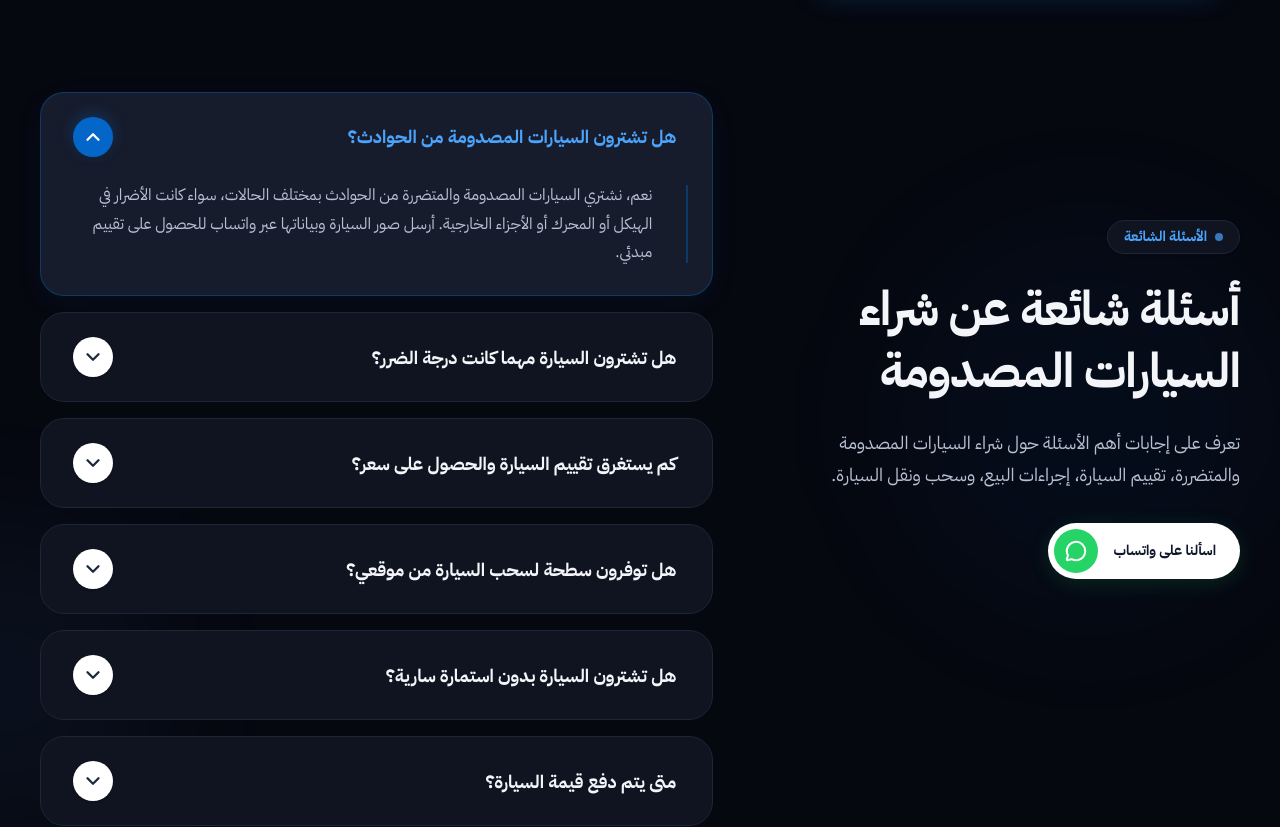
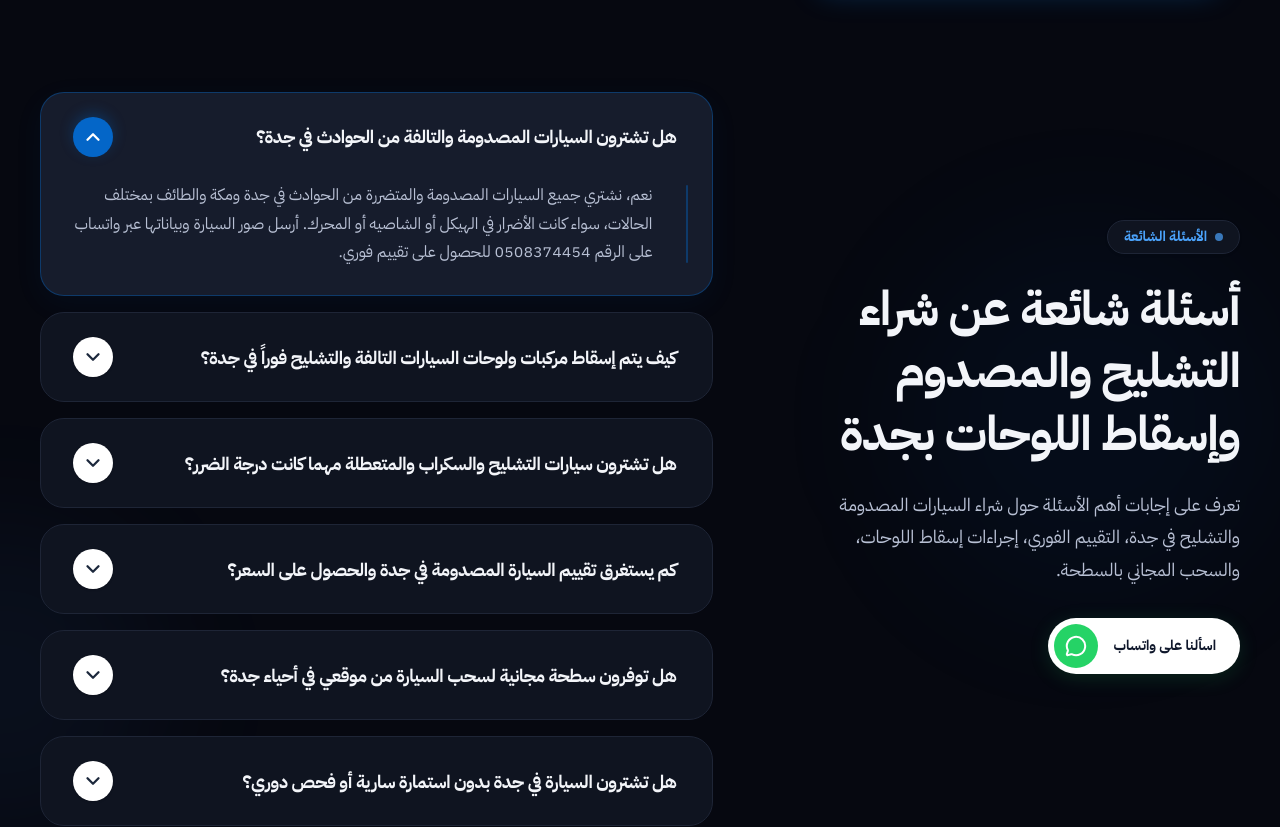
Before and after one commit to Mahmoudfattah/jeddahcars, a Next.js app: page / in a window 1280 px wide. Shown: the part 3040-3867 px from the top of the page. Built offline with nearby package versions, Linux system fonts and the light colour scheme.

Commit message:
update 3 section for seo

```diff
--- a/app/components/layout/Footer.tsx
+++ b/app/components/layout/Footer.tsx
@@ -371,14 +371,14 @@ export default function Footer() {
           </p>
 
           <a
-            href="https://www.tiktok.com/@dev_flow"
+            href="https://www.tiktok.com/@mahmoudfattah.dev"
             target="_blank"
             rel="noopener noreferrer"
             className="flex items-center gap-1.5 text-xs text-slate-500 hover:text-white transition-colors"
           >
             صُنع بحب بواسطة{" "}
             <span className="font-bold text-[#38bdf8] drop-shadow-[0_0_8px_rgba(56,189,248,0.5)]">
-              DevFlow
+              mahmoudfattah.dev
             </span>
           </a>
         </div>
--- a/app/components/sections/FAQSection.tsx
+++ b/app/components/sections/FAQSection.tsx
@@ -6,39 +6,41 @@ import { ChevronDown, MessageCircle } from "lucide-react";
 const faqs = [
   {
     id: "accident-cars",
-    question: "هل تشترون السيارات المصدومة من الحوادث؟",
+    question: "هل تشترون السيارات المصدومة والتالفة من الحوادث في جدة؟",
     answer:
-      "نعم، نشتري السيارات المصدومة والمتضررة من الحوادث بمختلف الحالات، سواء كانت الأضرار في الهيكل أو المحرك أو الأجزاء الخارجية. أرسل صور السيارة وبياناتها عبر واتساب للحصول على تقييم مبدئي.",
+      "نعم، نشتري جميع السيارات المصدومة والمتضررة من الحوادث في جدة ومكة والطائف بمختلف الحالات، سواء كانت الأضرار في الهيكل أو الشاصيه أو المحرك. أرسل صور السيارة وبياناتها عبر واتساب على الرقم 0508374454 للحصول على تقييم فوري.",
+  },
+  {
+    id: "plate-drop-jeddah",
+    question:
+      "كيف يتم إسقاط مركبات ولوحات السيارات التالفة والتشليح فوراً في جدة؟",
+    answer:
+      "نتولى في قيّمها كار إتمام كافة الإجراءات النظامية لإسقاط المركبات واللوحات الفوري في جدة عند شراء سيارتك التالفة أو التشليح، ونزودك بإثبات إخلاء المسؤولية الرسمي في نفس اليوم دون أي رسوم إضافية أو تعقيد.",
   },
   {
     id: "car-condition",
-    question: "هل تشترون السيارة مهما كانت درجة الضرر؟",
+    question:
+      "هل تشترون سيارات التشليح والسكراب والمتعطلة مهما كانت درجة الضرر؟",
     answer:
-      "نشتري السيارات المصدومة والمتضررة بمختلف درجات الضرر، من الأضرار البسيطة والقابلة للإصلاح إلى السيارات المتضررة بشدة أو غير القابلة للتشغيل، بالإضافة إلى سيارات التشليح والسكراب. يتم تحديد السعر بناءً على حالة السيارة ومواصفاتها.",
+      "نشتري السيارات المصدومة والمتعطلة في جدة بمختلف درجات الضرر، من الأعطال الميكانيكية إلى السيارات المتضررة بشدة أو غير القابلة للتشغيل، بالإضافة إلى سيارات التشليح والسكراب والسيارات القديمة المتوقفة.",
   },
   {
     id: "evaluation-time",
-    question: "كم يستغرق تقييم السيارة والحصول على سعر؟",
+    question: "كم يستغرق تقييم السيارة المصدومة في جدة والحصول على السعر؟",
     answer:
-      "بعد إرسال صور السيارة عبر واتساب مع تفاصيل الموديل وسنة الصنع وحالتها، يتم تقييم السيارة وتقديم سعر مبدئي خلال دقائق في أغلب الحالات. لا تحتاج إلى حجز موعد أو الانتظار لفترة طويلة لمعرفة السعر التقريبي.",
+      "بعد إرسال صور السيارة عبر واتساب مع تفاصيل الموديل وسنة الصنع وحالتها، يتم تقييم السيارة وتقديم عرض سعر فوري وعادل خلال دقائق دون الحاجة للانتظار أو الذهاب للورش.",
   },
   {
     id: "free-pickup",
-    question: "هل توفرون سطحة لسحب السيارة من موقعي؟",
+    question: "هل توفرون سطحة مجانية لسحب السيارة من موقعي في أحياء جدة؟",
     answer:
-      "نعم، نوفر خدمة سحب ونقل السيارات التي يتم الاتفاق على شرائها بواسطة سطحة. يتم تنسيق موقع وموعد الاستلام معك بعد الاتفاق على السعر واستكمال الإجراءات المطلوبة.",
+      "نعم، نوفر خدمة سحب ونقل السيارات المصدومة والتشليح بواسطة سطحة خاصة مجاناً 100% من أمام منزلك أو من موقع الحادث أو الورشة في جميع أحياء جدة (شمال وجنوب وشرق جدة) وكذلك مكة المكرمة والطائف.",
   },
   {
     id: "no-registration",
-    question: "هل تشترون السيارة بدون استمارة سارية؟",
+    question: "هل تشترون السيارة في جدة بدون استمارة سارية أو فحص دوري؟",
     answer:
-      "نعم، نشتري السيارات حتى لو كانت الاستمارة منتهية أو غير سارية. نساعدك في استكمال الإجراءات النظامية المطلوبة لإسقاط اللوحات ونقل الملكية، حسب حالة السيارة والأوراق المتوفرة.",
-  },
-  {
-    id: "payment",
-    question: "متى يتم دفع قيمة السيارة؟",
-    answer:
-      "بعد الاتفاق على السعر واستكمال إجراءات البيع ونقل الملكية أو الإجراءات النظامية المناسبة لحالة السيارة، يتم استكمال عملية الدفع وفق الاتفاق بين الطرفين.",
+      "نعم، نشتري السيارات المصدومة والتشليح في جدة حتى لو كانت الاستمارة منتهية أو الفحص الدوري غير سارٍ، ونساعدك في استكمال الإجراءات النظامية لنقل الملكية أو إسقاط اللوحات واستلام المبلغ كاش أو تحويل فوري.",
   },
 ];
 
@@ -47,6 +49,7 @@ export default function FAQSection() {
 
   return (
     <section
+      id="faq"
       className="relative overflow-hidden py-16 sm:py-24"
       dir="rtl"
       aria-labelledby="faq-heading"
@@ -149,7 +152,7 @@ export default function FAQSection() {
             >
               أسئلة شائعة عن شراء
               <br />
-              السيارات المصدومة
+              التشليح والمصدوم وإسقاط اللوحات بجدة
             </h2>
 
             {/* Supporting content */}
@@ -162,8 +165,9 @@ export default function FAQSection() {
                 sm:text-lg
               "
             >
-              تعرف على إجابات أهم الأسئلة حول شراء السيارات المصدومة
-              والمتضررة، تقييم السيارة، إجراءات البيع، وسحب ونقل السيارة.
+              تعرف على إجابات أهم الأسئلة حول شراء السيارات المصدومة والتشليح في
+              جدة، التقييم الفوري، إجراءات إسقاط اللوحات، والسحب المجاني
+              بالسطحة.
             </p>
 
             {/* WhatsApp CTA */}
@@ -171,7 +175,7 @@ export default function FAQSection() {
               href="https://wa.me/966508374454"
               target="_blank"
               rel="noopener noreferrer"
-              aria-label="تواصل معنا عبر واتساب لتقييم سيارتك"
+              aria-label="تواصل معنا عبر واتساب لتقييم سيارتك في جدة"
               className="
                 group
                 mt-2
@@ -225,10 +229,7 @@ export default function FAQSection() {
                   group-hover:scale-105
                 "
               >
-                <MessageCircle
-                  size={22}
-                  strokeWidth={2.2}
-                />
+                <MessageCircle size={22} strokeWidth={2.2} />
               </span>
             </a>
           </div>
@@ -276,9 +277,7 @@ export default function FAQSection() {
                   {/* Question button */}
                   <button
                     type="button"
-                    onClick={() =>
-                      setOpenId(isOpen ? null : faq.id)
-                    }
+                    onClick={() => setOpenId(isOpen ? null : faq.id)}
                     aria-expanded={isOpen}
                     aria-controls={`faq-content-${faq.id}`}
                     id={`faq-btn-${faq.id}`}
@@ -299,7 +298,7 @@ export default function FAQSection() {
                       sm:py-6
                     "
                   >
-                    <span
+                    <h3
                       className={`
                         pr-1
                         text-base
@@ -316,7 +315,7 @@ export default function FAQSection() {
                       `}
                     >
                       {faq.question}
-                    </span>
+                    </h3>
 
                     {/* Chevron */}
                     <span
@@ -348,10 +347,7 @@ export default function FAQSection() {
                         }
                       `}
                     >
-                      <ChevronDown
-                        size={22}
-                        strokeWidth={2.5}
-                      />
+                      <ChevronDown size={22} strokeWidth={2.5} />
                     </span>
                   </button>
 
@@ -396,9 +392,7 @@ export default function FAQSection() {
                             duration-500
                             sm:right-6
                             ${
-                              isOpen
-                                ? "bg-[var(--brand)]/40"
-                                : "bg-transparent"
+                              isOpen ? "bg-[var(--brand)]/40" : "bg-transparent"
                             }
                           `}
                         />
--- a/app/components/sections/TrustIntroAndVideoSection.tsx
+++ b/app/components/sections/TrustIntroAndVideoSection.tsx
@@ -1,34 +1,26 @@
 "use client";
 
-import {
-  ShieldCheck,
-  ArrowLeft,
-  PlayCircle,
-} from "lucide-react";
+import { ShieldCheck, ArrowLeft, PlayCircle } from "lucide-react";
 
 export default function TrustIntroAndVideoSection() {
   const videoSchema = {
     "@context": "https://schema.org",
     "@type": "VideoObject",
 
-    name: "كيف نشتري السيارات المصدومة والتالفة في جدة؟",
+    name: "كيف نشتري السيارات المصدومة والتالفة والتشليح في جدة؟ — قيّمها كار",
 
     description:
-      "تعرف على خطوات بيع السيارات المصدومة والتالفة وسيارات التشليح في جدة، بداية من تقييم السيارة والتسعير العادل وحتى السحب المجاني وإنهاء إجراءات نقل الملكية وإسقاط اللوحات. نخدم أيضًا مكة المكرمة والطائف.",
+      "تعرف على خطوات بيع السيارات المصدومة والتالفة وسيارات التشليح في جدة عبر قيّمها كار، بداية من التقييم الفوري والتسعير العادل وحتى السحب المجاني بالسطحة وإنهاء إجراءات نقل الملكية وإسقاط اللوحات الفوري في جدة ومكة والطائف.",
 
-    thumbnailUrl: [
-      "https://YOUR-DOMAIN.com/video-poster.jpg",
-    ],
+    thumbnailUrl: ["https://qeemahcar.com/cover.webp"],
 
-    uploadDate: "2026-08-21",
+    uploadDate: "2026-08-21T12:00:00+03:00",
 
     duration: "PT35S",
 
-    contentUrl:
-      "https://YOUR-DOMAIN.com/video-optimized.mp4",
+    contentUrl: "https://qeemahcar.com/video-optimized.mp4",
 
-    embedUrl:
-      "https://YOUR-DOMAIN.com/jeddah#video",
+    embedUrl: "https://qeemahcar.com/#video",
 
     inLanguage: "ar-SA",
 
@@ -36,8 +28,8 @@ export default function TrustIntroAndVideoSection() {
 
     publisher: {
       "@type": "Organization",
-      name: "شراء السيارات المصدومة",
-      url: "https://YOUR-DOMAIN.com",
+      name: "قيّمها كار لشراء السيارات المصدومة والتشليح في جدة",
+      url: "https://qeemahcar.com",
     },
   };
 
@@ -86,22 +78,22 @@ export default function TrustIntroAndVideoSection() {
 
               {/* Intro paragraph */}
               <p className="max-w-2xl text-base leading-relaxed text-[var(--foreground-secondary)] sm:text-lg">
-                نشتري السيارات المصدومة والتالفة وسيارات التشليح في جدة،
-                مع تقييم عادل وشفاف للسيارة وتقديم سعر مناسب لحالتها.
+                نشتري السيارات المصدومة والتالفة وسيارات التشليح في جدة، مع
+                تقييم عادل وشفاف للسيارة وتقديم سعر مناسب لحالتها.
               </p>
 
               {/* Process paragraph */}
               <p className="max-w-2xl text-base leading-relaxed text-[var(--foreground-secondary)] sm:text-lg">
-                نوفر لك السحب المجاني بالسطحة، ونتولى الإجراءات النظامية
-                من نقل الملكية إلى إسقاط اللوحات، لتتم عملية البيع بسهولة
+                نوفر لك السحب المجاني بالسطحة، ونتولى الإجراءات النظامية من نقل
+                الملكية إلى إسقاط اللوحات الفوري في جدة، لتتم عملية البيع بسهولة
                 وبدون رسوم مخفية. نخدم أيضًا مكة المكرمة والطائف.
               </p>
 
               {/* CTA */}
               <div className="pt-2">
                 <a
-                  href="/about"
-                  aria-label="تعرف على خطوات شراء السيارات المصدومة والتالفة"
+                  href="#about"
+                  aria-label="تعرف على خطوات شراء السيارات المصدومة والتالفة في جدة"
                   className="group flex w-fit items-center gap-4 rounded-full bg-white py-1.5 pl-1.5 pr-6 font-semibold text-black shadow-md transition-all duration-300 hover:-translate-y-1 hover:bg-gray-200 hover:shadow-lg focus:outline-none focus:ring-2 focus:ring-[var(--brand)] focus:ring-offset-2 focus:ring-offset-background"
                 >
                   <span className="text-sm text-blue-950">
@@ -133,13 +125,9 @@ export default function TrustIntroAndVideoSection() {
                   preload="metadata"
                   poster="/cover.webp"
                   playsInline
-                  aria-label="فيديو يوضح خطوات شراء السيارات المصدومة والتالفة في جدة"
+                  aria-label="فيديو يوضح خطوات شراء السيارات المصدومة والتالفة وإسقاط اللوحات في جدة"
                 >
-                  <source
-                    src="/video-optimized.mp4"
-                    type="video/mp4"
-                  />
-
+                  <source src="/video-optimized.mp4" type="video/mp4" />
                   <track
                     kind="captions"
                     src="/captions/car-buying-process-ar.vtt"
@@ -147,7 +135,6 @@ export default function TrustIntroAndVideoSection() {
                     label="العربية"
                     default
                   />
-
                   متصفحك لا يدعم تشغيل الفيديو.
                   <a
                     href="/video-optimized.mp4"
```
